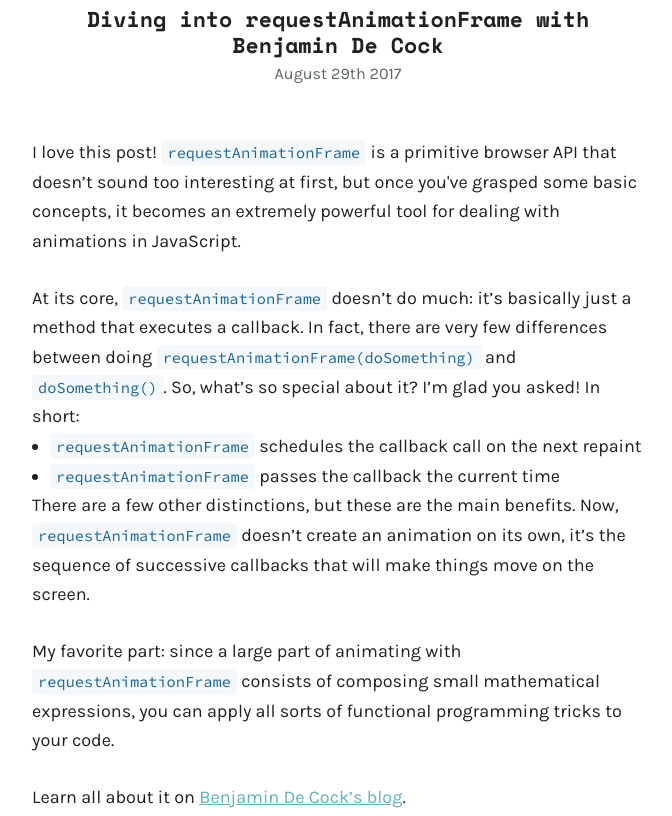
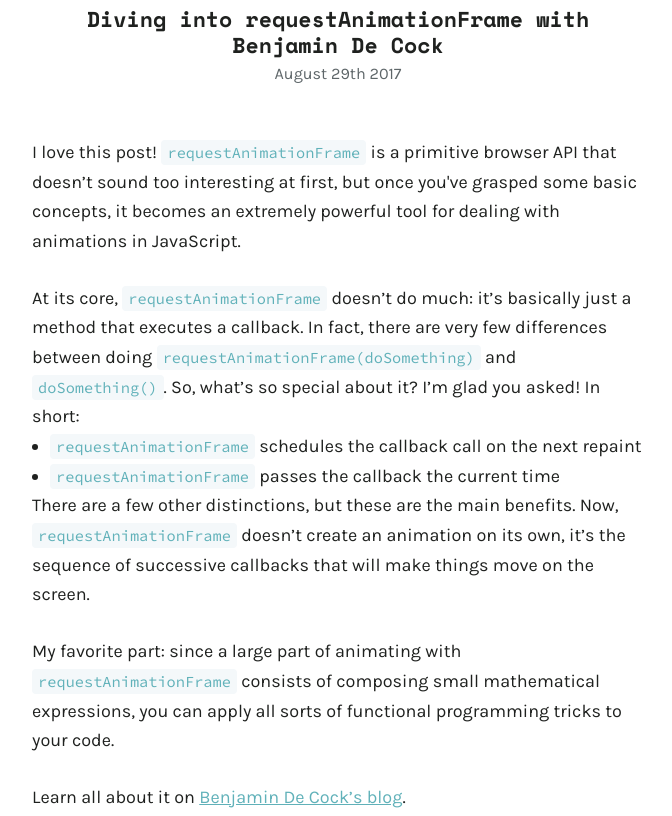
Before and after one commit to sebastiandedeyne/gatsby.sebastiandedeyne.com, a Gatsby site: page / in a window 1280 px wide. Shown: the part 6250-7066 px from the top of the page, without its empty margins (302-974 px from the left). Built offline with nearby package versions, Linux system fonts and the light colour scheme; Gatsby itself is replaced by a stand-in of ours.

Commit message:
Fix code highligh color

```diff
--- a/src/styles/code.css
+++ b/src/styles/code.css
@@ -6,7 +6,7 @@
 
 .markup :not(pre) code {
   background-color: var(--secondary-background);
-  color: #1b6498;
+  color: var(--text-highlight);
   display: inline-block;
   padding: 0 0.4em;
   border-radius: 4px;
```
